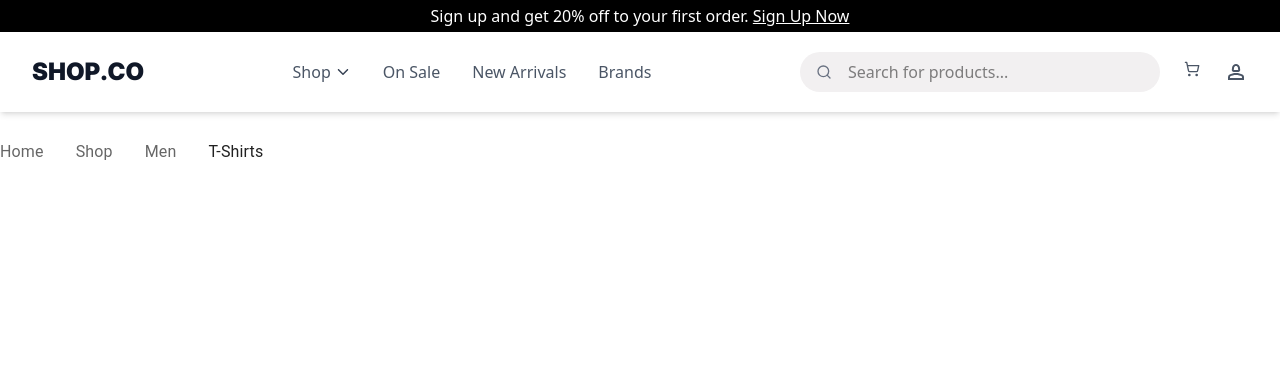
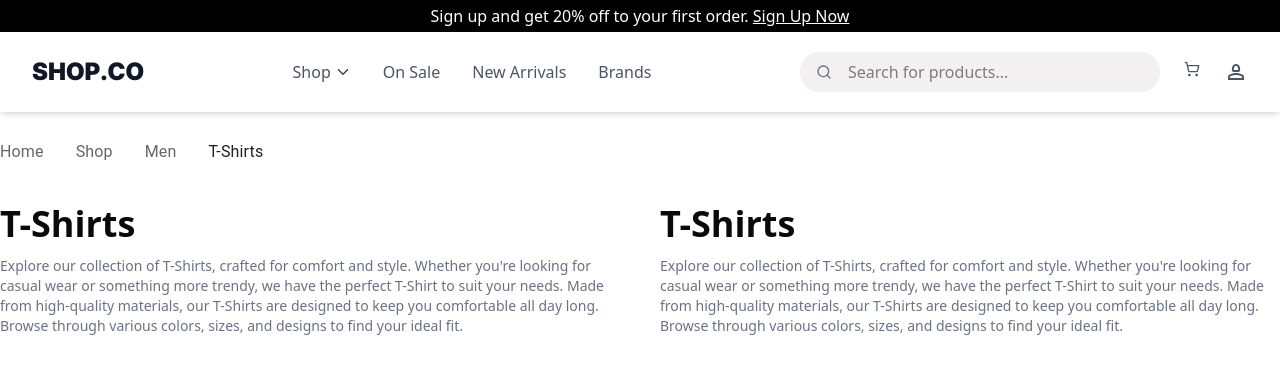
Before and after one commit to JenilKyada04/products, a React (Vite) app: page /shop in a window 1280 px wide. Shown: the top 374 px of the page. Built offline with nearby package versions, Linux system fonts and the light colour scheme; some icons are missing.

Commit message:
update Hero2 component

```diff
--- a/src/componet/Mainpage/NewArravalCard.tsx
+++ b/src/componet/Mainpage/NewArravalCard.tsx
@@ -46,7 +46,7 @@ function NewArrivalCard() {
             <h1 className="mt-4 inter text-gray-900">  {item.title} </h1>
             <img src={item.rating} alt="rating" className="mt-2 w-20" />
             <div className='flex justify-start items-center gap-3'>
-              <h2 className="mt-2 text-lg font-bold text-gray-900"> {item.price} </h2>
+              <h2 className="mt-2 text-lg inter text-gray-900"> {item.price} </h2>
               <h2 className="bg-red-100 text-red-500 w-15 rounded-2xl items-center justify-center flex"> {item.Discount} </h2>
             </div>
 
--- a/src/componet/Mainpage/TopsellingCard.tsx
+++ b/src/componet/Mainpage/TopsellingCard.tsx
@@ -47,7 +47,7 @@ function Topsellingcard() {
                         <img src={item.rating} alt="rating" className="mt-2 w-20" />
 
                         <div className='flex justify-start items-center gap-3'>
-                            <h2 className="mt-2 text-lg font-bold text-gray-900"> {item.price} </h2>
+                            <h2 className="mt-2 text-lg inter text-gray-900"> {item.price} </h2>
                             <h2 className="bg-red-100 text-red-500 w-15 rounded-2xl items-center justify-center flex"> {item.Discount} </h2>
                         </div>
 
--- a/src/componet/secoundPAge/Breadcrumb.tsx
+++ b/src/componet/secoundPAge/Breadcrumb.tsx
@@ -33,7 +33,7 @@ export default function CustomSeparator() {
     ];
 
     return (
-        <div className='mx-auto max-w-360 mt-7'>
+        <div className='mx-auto max-w-344 mt-7'>
 
             <Stack spacing={2}>
 
--- a/src/componet/secoundPAge/Hero2.tsx
+++ b/src/componet/secoundPAge/Hero2.tsx
@@ -5,6 +5,21 @@ function Hero2() {
 
     <Breadcrumb />
 
+    <div className='flex justify-center items-center max-w-360 mx-auto mt-10 gap-10'>
+        <div className='max-w-2xl'>
+            <h1 className='text-4xl font-bold'>T-Shirts</h1>
+            <p className='text-sm text-gray-500 mt-3'>Explore our collection of T-Shirts, crafted for comfort and style. Whether you're looking for casual wear or something more trendy, we have the perfect T-Shirt to suit your needs. Made from high-quality materials, our T-Shirts are designed to keep you comfortable all day long. Browse through various colors, sizes, and designs to find your ideal fit.</p>
+
+        </div>
+        <div className='max-w-2xl'>
+
+ <h1 className='text-4xl font-bold'>T-Shirts</h1>
+            <p className='text-sm text-gray-500 mt-3'>Explore our collection of T-Shirts, crafted for comfort and style. Whether you're looking for casual wear or something more trendy, we have the perfect T-Shirt to suit your needs. Made from high-quality materials, our T-Shirts are designed to keep you comfortable all day long. Browse through various colors, sizes, and designs to find your ideal fit.</p>
+
+        </div>
+    </div>
+
+
    </>
   )
 }
```
